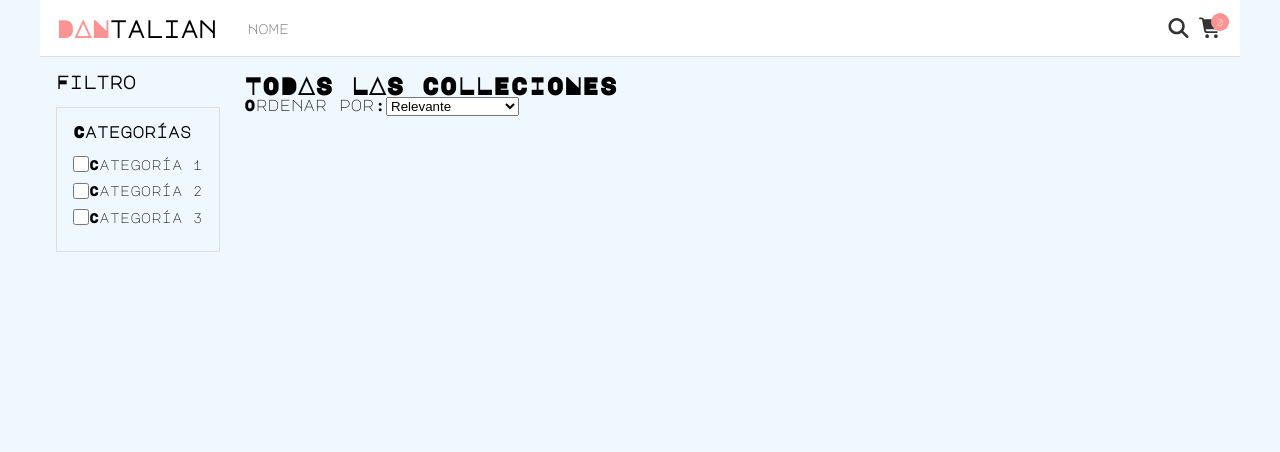
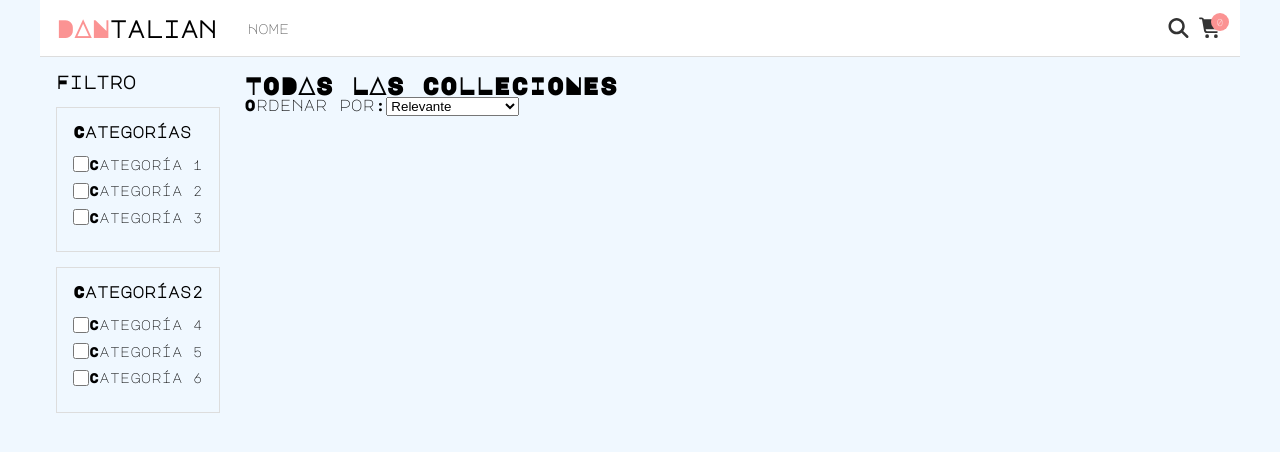
Before and after one commit to LITTLECATuwuXD/Ecommerce, a React (Vite) app: page / in a window 1280 px wide. Shown: the top 452 px of the page. Built offline with nearby package versions, Linux system fonts and the light colour scheme.

Commit message:
0.2.7-Agregando otra sección con opciones en ProductList.jsx

```diff
--- a/src/Components/ProductList/ProductList.jsx
+++ b/src/Components/ProductList/ProductList.jsx
@@ -22,6 +22,21 @@ const ProductList = () =>
                             <span>Categoría 3</span>
                         </label>
                     </div>
+                    <div className="filter-category">
+                        <h3>Categorías2</h3>
+                        <label>
+                            <input type="checkbox"/>
+                            <span>Categoría 4</span>
+                        </label>
+                        <label>
+                            <input type="checkbox"/>
+                            <span>Categoría 5</span>
+                        </label>
+                        <label>
+                            <input type="checkbox"/>
+                            <span>Categoría 6</span>
+                        </label>
+                    </div>
                 </div>
             </aside>
             <main className="collections">
```
